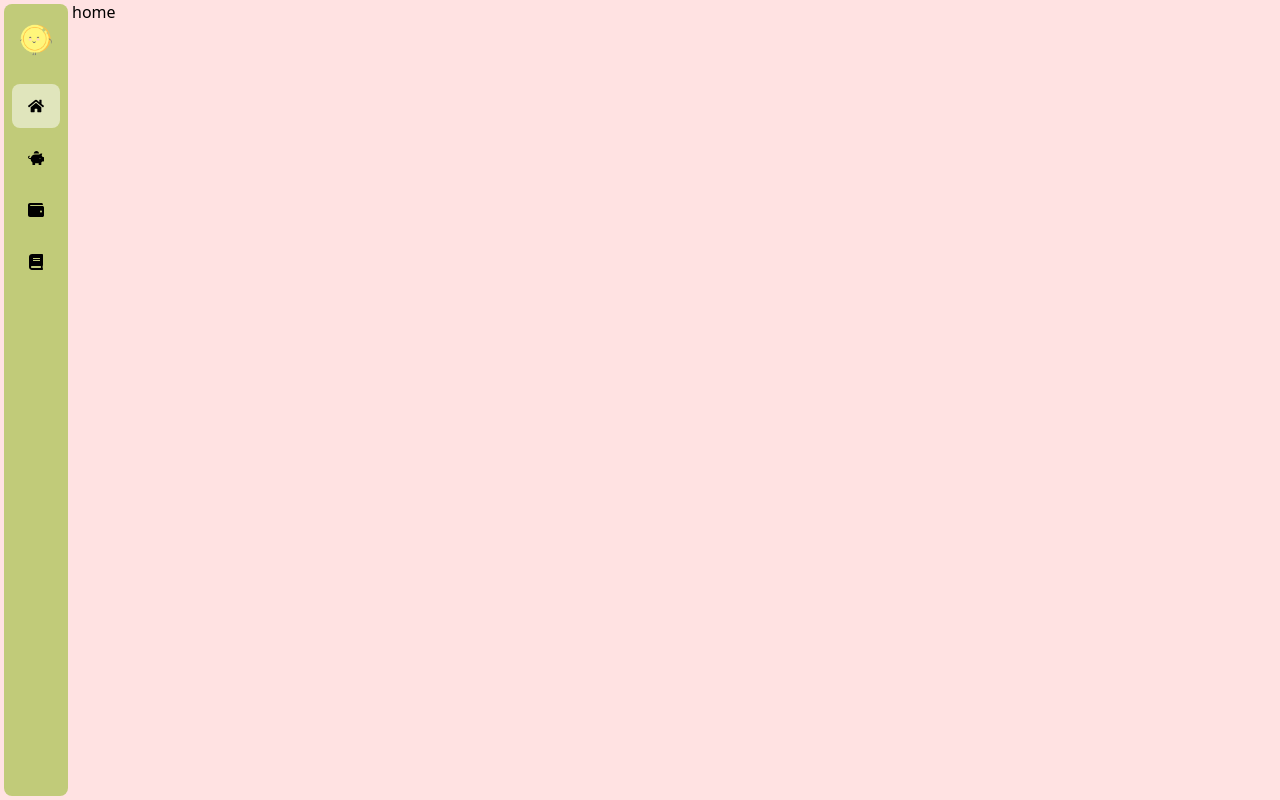
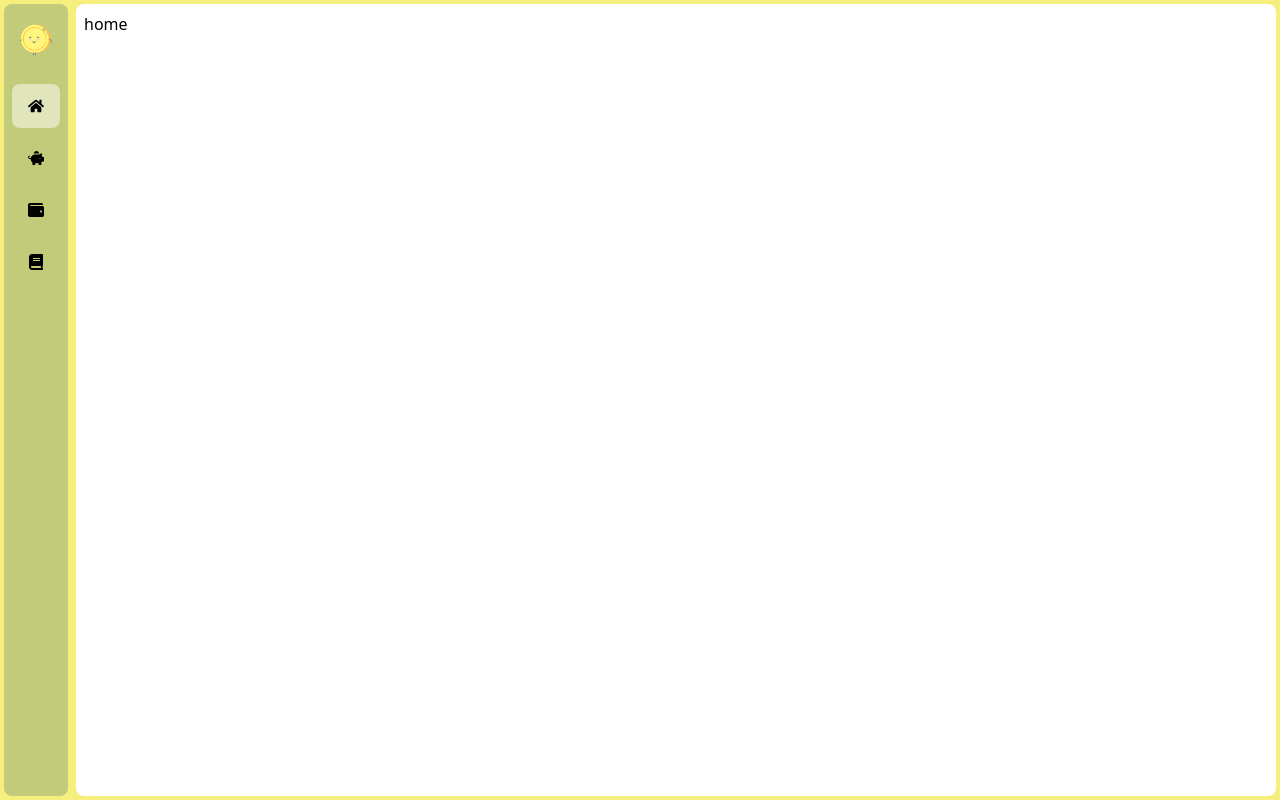
Before and after one commit to Iwasnever-here/finance_tracker, a React (Vite) app: page / in a window 1280 px wide. Built offline with nearby package versions, Linux system fonts and the light colour scheme.

Commit message:
okay okay display fixes, ready for code

```diff
--- a/src/App.jsx
+++ b/src/App.jsx
@@ -34,7 +34,7 @@ function App() {
     const collapsed = !hovered;
 
     return (
-      <div className='min-h-screen bg-red-100 flex'>
+      <div className='min-h-screen bg-[#F7EF7D] flex'>
         <aside
           onMouseEnter={() => setHovered(true)}
           onMouseLeave={() => setHovered(false)}
@@ -71,7 +71,7 @@ function App() {
           </nav>
         </aside>
 
-        <main>
+        <main className='m-1 bg-white w-screen rounded-lg p-2'>
           <Routes>
             <Route path='/' element={<MainPage />} />
             <Route path='/signin' element={<SignIn />} />
```
